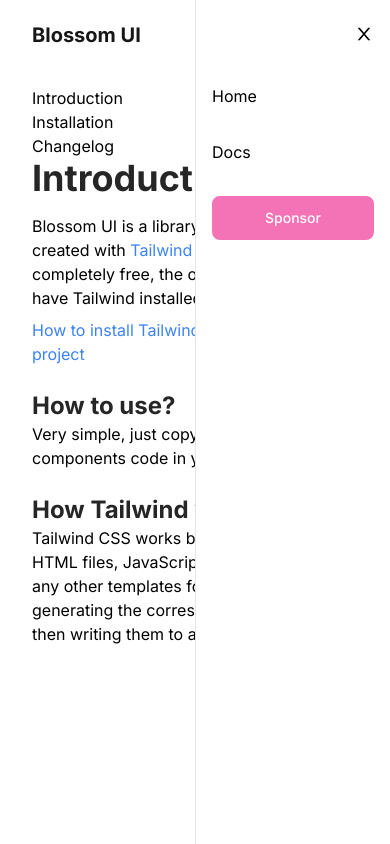
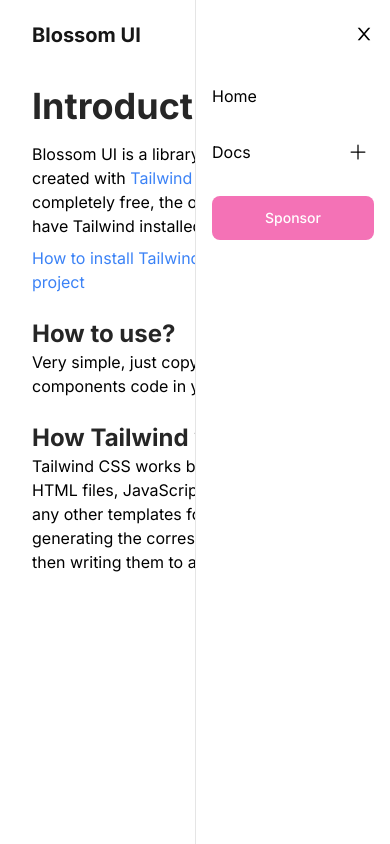
Before and after one commit to juanigarciadev/BlossomUI, a React (Vite) app: page /docs/components in a window 390 px wide. Both pictures are taken after a click on the icon 343 px from the left and 35 px from the top of the page. Built offline with nearby package versions, Linux system fonts and the light colour scheme.

Commit message:
Refactor: Docs navigation in mobile devices

```diff
--- a/src/App.css
+++ b/src/App.css
@@ -22,6 +22,14 @@
     font-weight: 500;
 }
 
+.hideDocs {
+    display: none;
+}
+
+.showDocs {
+    display: flex;
+    flex-direction: column;
+}
 
 .side-navbar {
     animation: sidenavbar .2s ease-in-out;
--- a/src/components/Docs/Introduction.jsx
+++ b/src/components/Docs/Introduction.jsx
@@ -9,11 +9,6 @@
         <div className='flex pt-[70px] w-full h-screen relative'>
             <Aside />
             <section className='absolute left-[22%] w-[78%] pl-8 pt-4 xl:left-[18%] lg:w-[100%] lg:left-0 lg:px-0 dark:text-white'>
-                <div className='hidden lg:flex lg:flex-col'>
-                    {introduction.map((links) => {
-                        return (<Link key={links.name} to={links.url}>{links.name}</Link>)
-                    })}
-                </div>
                 <h1 className='text-4xl font-bold pb-4 text-neutral-800 dark:text-white'>Introduction</h1>
                 <article className='flex flex-col gap-2'>
                     <p className='w-full'>Blossom UI is a library of components created with <a href="https://tailwindcss.com/" target='_blank' className='text-blue-500 cursor-pointer hover:text-blue-600'>Tailwind CSS</a>. Their use is completely free, the only requirement is to have Tailwind installed in the project.</p>
--- a/src/components/Navbar/Navbar.jsx
+++ b/src/components/Navbar/Navbar.jsx
@@ -1,12 +1,13 @@
 import React, { useEffect, useState } from 'react'
 import { Link, Outlet } from 'react-router-dom'
 import { BiSearch, BiMenu } from 'react-icons/bi'
-import { BsFillSunFill, BsFillMoonFill } from 'react-icons/bs'
+import { BsFillSunFill, BsFillMoonFill, BsPlusLg } from 'react-icons/bs'
 import { AiOutlineClose } from 'react-icons/ai'
 import { useContext } from 'react'
 import { ThemeContext } from '../../context/ThemeContext'
+import { introduction } from '../../mocks/docs'
 
-const Navbar = ({ mobileNavToggle, setMobileNavToggle }) => {
+const Navbar = ({ mobileNavToggle, setMobileNavToggle, moreDocs, setMoreDocs }) => {
     const { theme, handleChangeTheme } = useContext(ThemeContext)
     return (
         <>
@@ -34,8 +35,20 @@
                 </div>
                 <div className='flex flex-col w-full'>
                     <Link to="/" className='p-4 hover:bg-neutral-200 dark:hover:bg-neutral-800' onClick={() => setMobileNavToggle(false)}>Home</Link>
-                    <Link to="/docs/getting-started/introduction" className='p-4 hover:bg-neutral-200 dark:hover:bg-neutral-800' onClick={() => setMobileNavToggle(false)}>Docs</Link>
+                    <div className='flex items-center relative w-full'>
+                        <Link to="/docs/getting-started/introduction" className='w-full p-4 hover:bg-neutral-200 dark:hover:bg-neutral-800' onClick={() => setMobileNavToggle(false)}>Docs</Link>
+                        <section className='absolute right-4 grid place-items-center w-8 h-8 cursor-pointer ' onClick={() => setMoreDocs(!moreDocs)} >
+                            <BsPlusLg className='text-xl' />
+                        </section>
+                    </div>
                 </div>
+                {
+                    moreDocs && (<div className='flex flex-col pb-4 pl-8'>
+                        {introduction.map((link) => {
+                            return (<Link to={link.url} key={link.name} className='p-4 hover:bg-neutral-200 dark:hover:bg-neutral-800' onClick={() => setMobileNavToggle(false)}>{link.name}</Link>)
+                        })}
+                    </div>)
+                }
                 <div className='p-4'>
                     <a href="https://www.buymeacoffee.com/juanigarciadev" target='_blank' className='flex justify-center items-center bg-corporative text-white w-full h-fit text-sm gap-2 px-4 py-3 rounded-lg cursor-pointer font-medium select-none hover:bg-corporativeHover'>Sponsor</a>
                 </div>
--- a/src/components/Navbar/NavbarContainer.jsx
+++ b/src/components/Navbar/NavbarContainer.jsx
@@ -4,9 +4,10 @@
 const NavbarContainer = () => {
 
     const [mobileNavToggle, setMobileNavToggle] = useState(false)
+    const [moreDocs, setMoreDocs] = useState(false)
 
     return (
-        <Navbar mobileNavToggle={mobileNavToggle} setMobileNavToggle={setMobileNavToggle} />
+        <Navbar mobileNavToggle={mobileNavToggle} setMobileNavToggle={setMobileNavToggle} moreDocs={moreDocs} setMoreDocs={setMoreDocs} />
     )
 }
 
```
